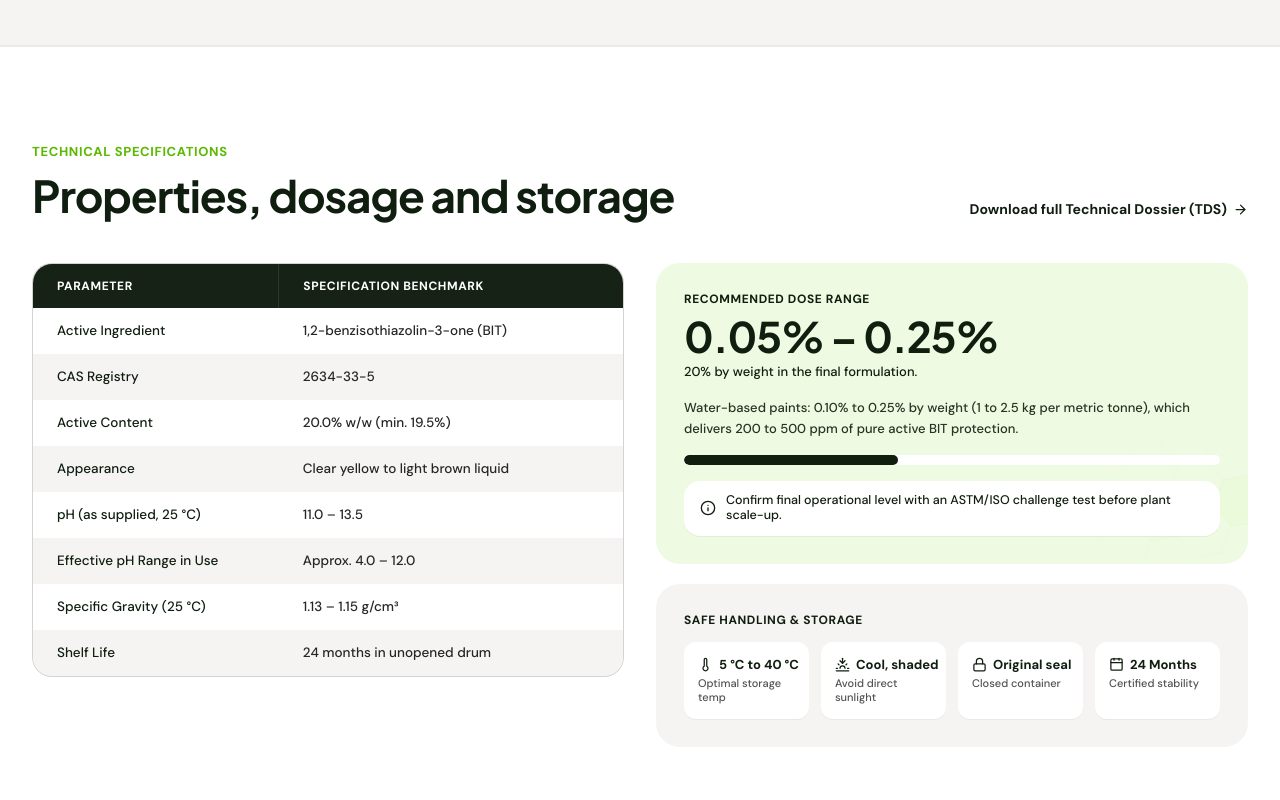
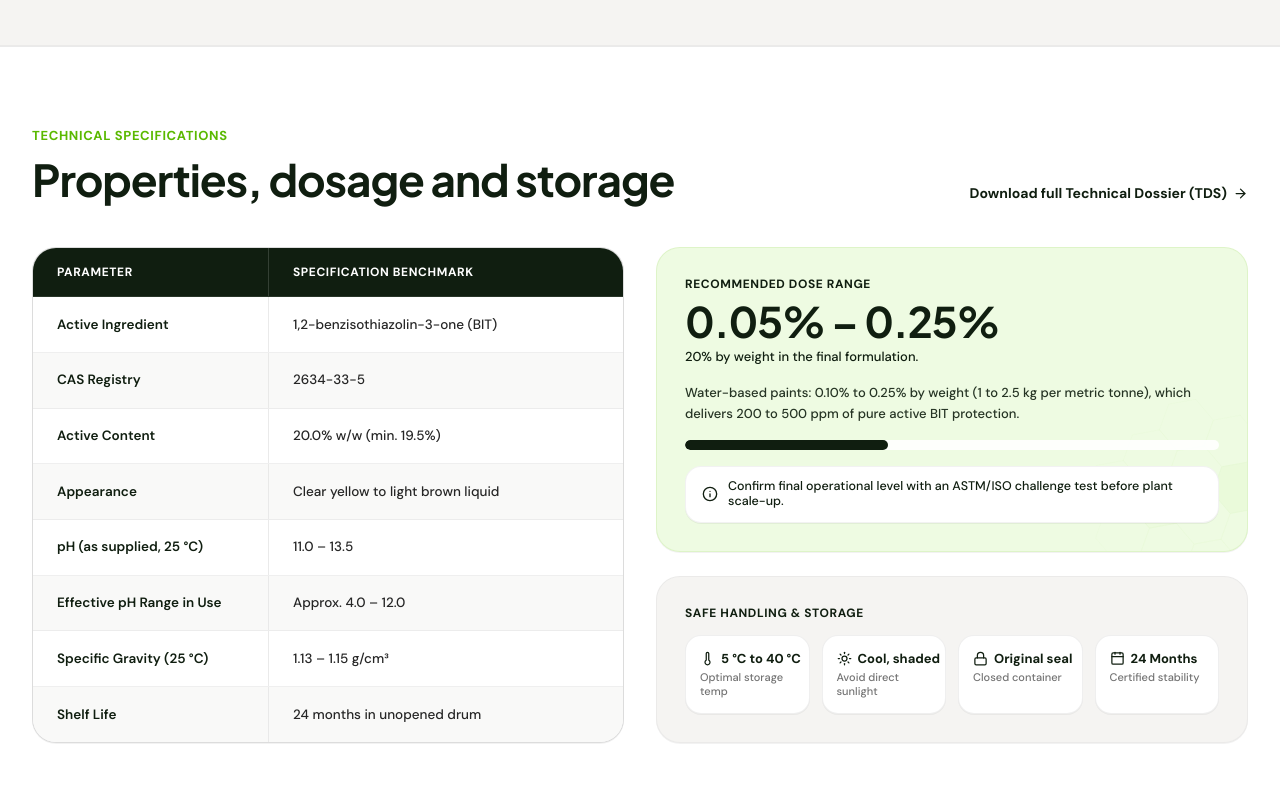
Before and after one commit to thoufeerma/Guardxo, a Next.js app: page /products/guardexo-bt-20 in a window 1280 px wide. Shown: the part 1540-2340 px from the top of the page. Built offline with nearby package versions, Linux system fonts and the light colour scheme.

Commit message:
style(product): align specifications table height with right bento cards and reduce side margins

```diff
--- a/src/components/product/ProductSpecifications.tsx
+++ b/src/components/product/ProductSpecifications.tsx
@@ -1,7 +1,7 @@
 "use client";
 
 import React from "react";
-import { ArrowRight, Thermometer, Sunset, Lock, Calendar, Info } from "lucide-react";
+import { ArrowRight, Thermometer, Sun, Lock, Calendar, Info } from "lucide-react";
 
 export const EIGHT_ROW_SPECS = [
   { parameter: "Active Ingredient", specification: "1,2-benzisothiazolin-3-one (BIT)" },
@@ -16,8 +16,8 @@ export const EIGHT_ROW_SPECS = [
 
 export default function ProductSpecifications() {
   return (
-    <section id="specs" className="w-full bg-white py-16 sm:py-20 lg:py-24 border-t border-neutral-200/80 scroll-mt-24">
-      <div className="max-w-[1360px] mx-auto px-6 lg:px-8 flex flex-col gap-8 sm:gap-10">
+    <section id="specs" className="w-full bg-white py-14 sm:py-16 lg:py-20 border-t border-neutral-200/80 scroll-mt-24">
+      <div className="max-w-[1520px] mx-auto px-4 sm:px-6 lg:px-8 flex flex-col gap-8 sm:gap-10">
         {/* Header with Top-Right TDS Link */}
         <div className="flex flex-col sm:flex-row sm:items-end justify-between gap-4">
           <div className="flex flex-col gap-2">
@@ -41,52 +41,53 @@ export default function ProductSpecifications() {
           </a>
         </div>
 
-        {/* 2-Column Layout: Table on Left & Two Bento Cards on Right */}
-        <div className="grid grid-cols-1 lg:grid-cols-12 gap-6 lg:gap-8 items-start">
-          {/* Left Column: 8-Row Specification Table with Zebra Striping */}
-          <div className="lg:col-span-6 overflow-hidden rounded-[20px] border border-neutral-800/20 bg-white">
-            <div className="w-full overflow-x-auto">
-              <table className="w-full text-left text-xs sm:text-[13.5px]">
-                <thead className="bg-[#152215] text-white uppercase text-[11px] sm:text-xs font-bold tracking-wider">
-                  <tr>
-                    <th className="py-3.5 px-5 sm:px-6 w-5/12 border-r border-white/10">
-                      Parameter
-                    </th>
-                    <th className="py-3.5 px-5 sm:px-6 w-7/12">
-                      Specification Benchmark
-                    </th>
-                  </tr>
-                </thead>
-                <tbody className="text-[#101E10]">
+        {/* 2-Column Layout: Table on Left & Two Bento Cards on Right with Equal Height */}
+        <div className="grid grid-cols-1 lg:grid-cols-12 gap-6 lg:gap-8 items-stretch">
+          {/* Left Column: 8-Row Specification Table matching exact height of right side */}
+          <div className="lg:col-span-6 flex flex-col h-full">
+            <div className="h-full rounded-[20px] sm:rounded-[24px] border border-neutral-300/80 bg-white overflow-hidden flex flex-col shadow-2xs">
+              {/* Header */}
+              <div className="bg-[#101E10] text-white text-[11px] sm:text-xs font-bold tracking-wider uppercase flex items-stretch border-b border-white/10 flex-none">
+                <div className="w-[42%] sm:w-[40%] py-3.5 sm:py-4 px-4 sm:px-6 border-r border-white/15 flex items-center">
+                  PARAMETER
+                </div>
+                <div className="w-[58%] sm:w-[60%] py-3.5 sm:py-4 px-4 sm:px-6 flex items-center">
+                  SPECIFICATION BENCHMARK
+                </div>
+              </div>
+
+              {/* 8 Rows distributing height equally to match right cards */}
+              <div className="flex-1 flex flex-col divide-y divide-neutral-200/60">
                 {EIGHT_ROW_SPECS.map((spec, idx) => (
-                    <tr
+                  <div
                     key={idx}
-                      className={idx % 2 === 1 ? "bg-[#F5F4F2]" : "bg-white"}
+                    className={`flex-1 min-h-[44px] flex items-stretch text-xs sm:text-[13.5px] ${
+                      idx % 2 === 1 ? "bg-[#F9F9F8]" : "bg-white"
+                    }`}
                   >
-                      <td className="py-3.5 px-5 sm:px-6 font-medium text-[#101E10]">
+                    <div className="w-[42%] sm:w-[40%] py-2.5 sm:py-3 px-4 sm:px-6 border-r border-neutral-200/80 flex items-center font-semibold text-[#101E10] break-words">
                       {spec.parameter}
-                      </td>
-                      <td className="py-3.5 px-5 sm:px-6 text-neutral-800 font-medium">
+                    </div>
+                    <div className="w-[58%] sm:w-[60%] py-2.5 sm:py-3 px-4 sm:px-6 flex items-center font-medium text-neutral-800 break-words">
                       {spec.specification}
-                      </td>
-                    </tr>
+                    </div>
+                  </div>
                 ))}
-                </tbody>
-              </table>
+              </div>
             </div>
           </div>
 
           {/* Right Column: Two Bento Cards */}
-          <div className="lg:col-span-6 flex flex-col gap-5">
+          <div className="lg:col-span-6 flex flex-col gap-5 sm:gap-6 justify-between">
             {/* Card 1: Green Recommended Dose Card with Progress Bar & Callout */}
-            <div className="bg-[#EEFBE2] rounded-[20px] sm:rounded-[24px] p-6 sm:p-7 text-[#101E10] relative overflow-hidden flex flex-col gap-4">
+            <div className="bg-[#EEFBE2] rounded-[20px] sm:rounded-[24px] p-6 sm:p-7 text-[#101E10] relative overflow-hidden flex flex-col gap-4 border border-[#D4F0B7]/60 shadow-2xs">
               {/* Hexagon Pattern Watermark */}
               <div
                 className="absolute -right-8 -bottom-10 w-48 h-48 opacity-25 pointer-events-none bg-[url('/images/technical-expertise-hexagons.svg')] bg-no-repeat bg-contain"
               />
 
               <div className="flex flex-col gap-1 relative z-10">
-                <span className="text-xs font-bold uppercase tracking-wider text-[#101E10]">
+                <span className="text-[11px] sm:text-xs font-bold uppercase tracking-wider text-[#101E10]">
                   RECOMMENDED DOSE RANGE
                 </span>
                 <h3 className="text-3xl sm:text-4xl lg:text-[42px] font-bold text-[#101E10] tracking-tight leading-none pt-1">
@@ -102,12 +103,12 @@ export default function ProductSpecifications() {
               </p>
 
               {/* Progress Bar: Sleek white track with dark fill */}
-              <div className="w-full bg-white h-2 sm:h-2.5 rounded-full overflow-hidden relative z-10">
-                <div className="bg-[#101E10] h-full rounded-full w-[40%]" />
+              <div className="w-full bg-white/90 h-2 sm:h-2.5 rounded-full overflow-hidden relative z-10">
+                <div className="bg-[#101E10] h-full rounded-full w-[38%]" />
               </div>
 
               {/* White Callout Box with Info Icon */}
-              <div className="bg-white rounded-xl sm:rounded-2xl py-3 px-3.5 sm:px-4 flex items-center gap-2.5 shadow-2xs relative z-10">
+              <div className="bg-white rounded-xl sm:rounded-2xl py-3 px-3.5 sm:px-4 flex items-center gap-2.5 shadow-2xs border border-neutral-200/50 relative z-10">
                 <Info size={16} className="text-[#101E10] flex-none" />
                 <span className="text-xs sm:text-[12.5px] text-[#101E10] font-medium leading-tight">
                   Confirm final operational level with an ASTM/ISO challenge test before plant scale-up.
@@ -116,60 +117,60 @@ export default function ProductSpecifications() {
             </div>
 
             {/* Card 2: Safe Handling & Storage with 4-Column Horizontal Tiles */}
-            <div className="bg-[#F5F4F2] rounded-[20px] sm:rounded-[24px] p-6 sm:p-7 flex flex-col gap-3.5">
-              <span className="text-xs font-bold uppercase tracking-wider text-[#101E10]">
+            <div className="bg-[#F5F4F2] rounded-[20px] sm:rounded-[24px] p-6 sm:p-7 flex flex-col gap-3.5 border border-neutral-200/60 shadow-2xs">
+              <span className="text-[11px] sm:text-xs font-bold uppercase tracking-wider text-[#101E10]">
                 SAFE HANDLING & STORAGE
               </span>
 
               <div className="grid grid-cols-2 sm:grid-cols-4 gap-2.5 sm:gap-3">
                 {/* Tile 1 */}
-                <div className="bg-white rounded-xl p-3 sm:p-3.5 flex flex-col gap-1 shadow-2xs">
+                <div className="bg-white rounded-xl sm:rounded-2xl p-3 sm:p-3.5 flex flex-col gap-1 border border-neutral-200/60 shadow-2xs">
                   <div className="flex items-center gap-1.5 text-[#101E10]">
                     <Thermometer size={15} className="text-[#101E10] flex-none" />
                     <span className="text-xs sm:text-[13px] font-bold text-[#101E10] whitespace-nowrap">
                       5 °C to 40 °C
                     </span>
                   </div>
-                  <span className="text-[11px] text-neutral-600 font-medium leading-tight">
+                  <span className="text-[11px] text-neutral-500 font-medium leading-tight">
                     Optimal storage temp
                   </span>
                 </div>
 
                 {/* Tile 2 */}
-                <div className="bg-white rounded-xl p-3 sm:p-3.5 flex flex-col gap-1 shadow-2xs">
+                <div className="bg-white rounded-xl sm:rounded-2xl p-3 sm:p-3.5 flex flex-col gap-1 border border-neutral-200/60 shadow-2xs">
                   <div className="flex items-center gap-1.5 text-[#101E10]">
-                    <Sunset size={15} className="text-[#101E10] flex-none" />
+                    <Sun size={15} className="text-[#101E10] flex-none" />
                     <span className="text-xs sm:text-[13px] font-bold text-[#101E10] whitespace-nowrap">
                       Cool, shaded
                     </span>
                   </div>
-                  <span className="text-[11px] text-neutral-600 font-medium leading-tight">
+                  <span className="text-[11px] text-neutral-500 font-medium leading-tight">
                     Avoid direct sunlight
                   </span>
                 </div>
 
                 {/* Tile 3 */}
-                <div className="bg-white rounded-xl p-3 sm:p-3.5 flex flex-col gap-1 shadow-2xs">
+                <div className="bg-white rounded-xl sm:rounded-2xl p-3 sm:p-3.5 flex flex-col gap-1 border border-neutral-200/60 shadow-2xs">
                   <div className="flex items-center gap-1.5 text-[#101E10]">
                     <Lock size={15} className="text-[#101E10] flex-none" />
                     <span className="text-xs sm:text-[13px] font-bold text-[#101E10] whitespace-nowrap">
                       Original seal
                     </span>
                   </div>
-                  <span className="text-[11px] text-neutral-600 font-medium leading-tight">
+                  <span className="text-[11px] text-neutral-500 font-medium leading-tight">
                     Closed container
                   </span>
                 </div>
 
                 {/* Tile 4 */}
-                <div className="bg-white rounded-xl p-3 sm:p-3.5 flex flex-col gap-1 shadow-2xs">
+                <div className="bg-white rounded-xl sm:rounded-2xl p-3 sm:p-3.5 flex flex-col gap-1 border border-neutral-200/60 shadow-2xs">
                   <div className="flex items-center gap-1.5 text-[#101E10]">
                     <Calendar size={15} className="text-[#101E10] flex-none" />
                     <span className="text-xs sm:text-[13px] font-bold text-[#101E10] whitespace-nowrap">
                       24 Months
                     </span>
                   </div>
-                  <span className="text-[11px] text-neutral-600 font-medium leading-tight">
+                  <span className="text-[11px] text-neutral-500 font-medium leading-tight">
                     Certified stability
                   </span>
                 </div>
```
Lines whose indentation alone changed are shown as unchanged.
